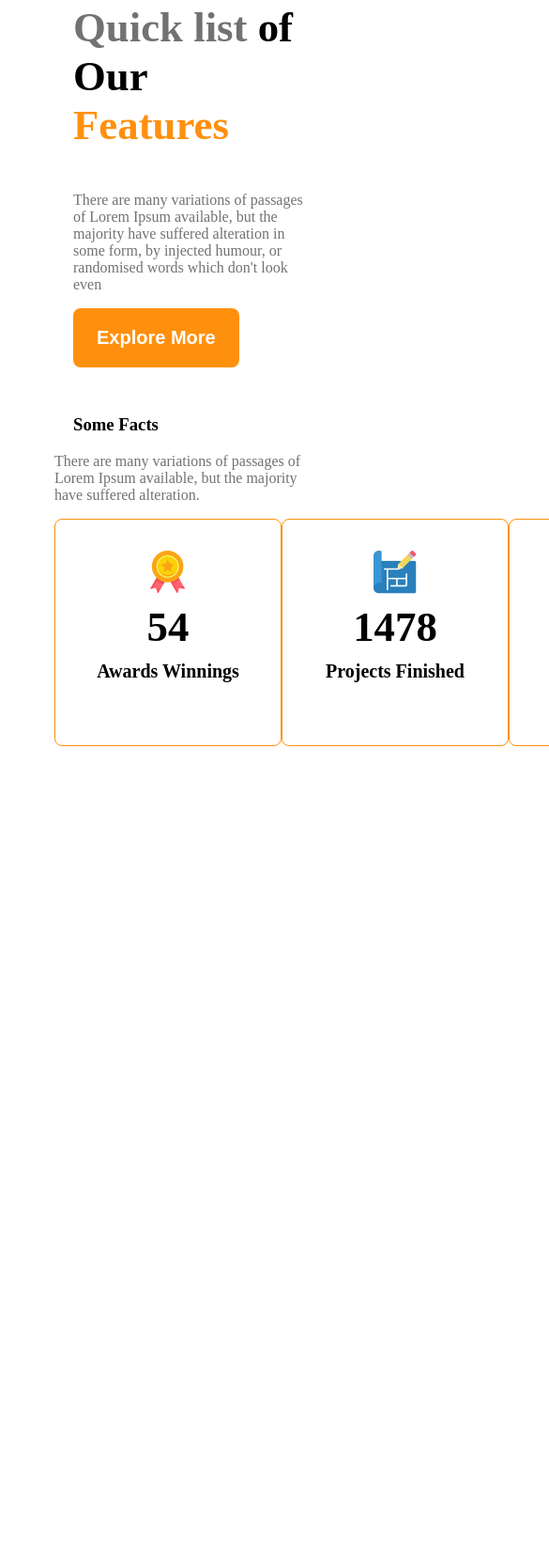
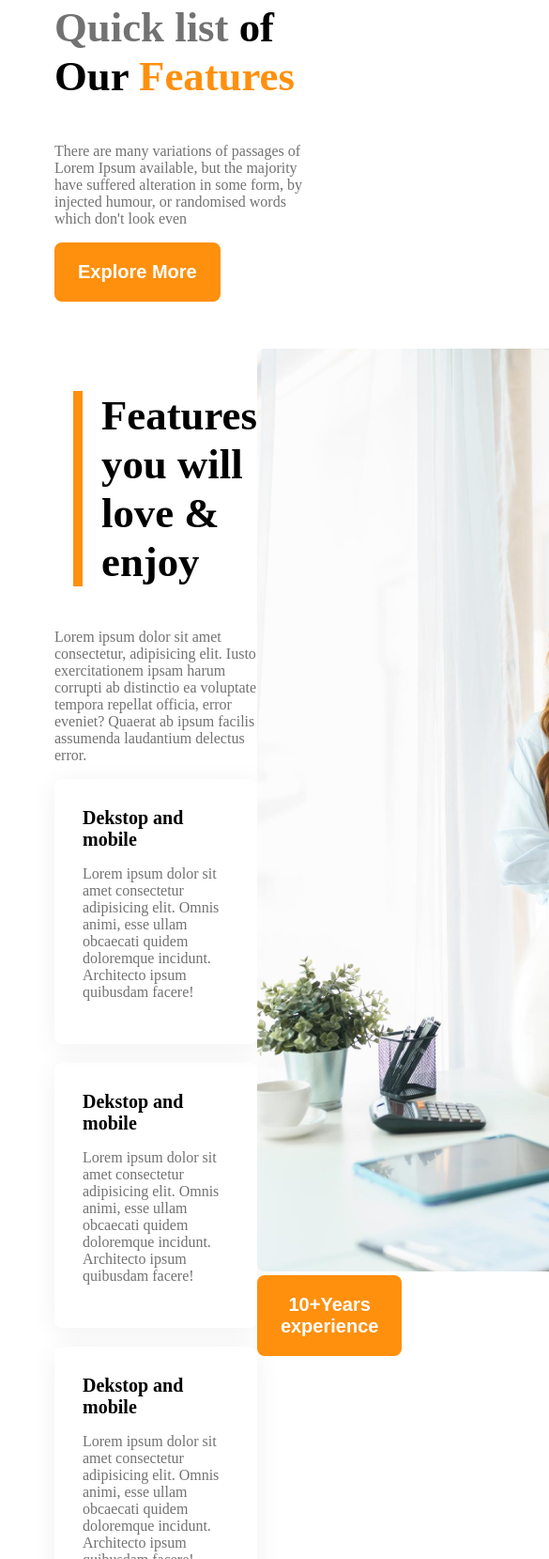
Before and after one commit to rajadhikary411/architect-website, a plain HTML site: page index.html in a window 390 px wide. Shown: the part 2489-4148 px from the top of the page at 94% size, 585 px wide, since content can reach past the window. Before the commit the page ends 3333 px from the top, so only its background shows below. Drawn offline with Linux system fonts and the light colour scheme.

Commit message:
button added

```diff
--- a/index.html
+++ b/index.html
@@ -37,7 +37,7 @@
                  <img src="./images/team3.png" alt="">
                  <img src="./images/team4.png" alt="">
             </div>
-            <div class="our-fea">
+            <div class="">
                 <h3 class="fea-title">
                    <span class="s1 text-light-gray"> Quick list</span> of Our <span class="s2 text-primary"> Features</span>
                 </h3>
@@ -49,7 +49,37 @@
 
         </section>
         <section>
-            <!-- our facts -->
+            <section class="fea display-flex">
+                <div>
+                    <h3 id ="border"class="our-fea">Features you will <br> love & enjoy</h3>
+                    <p class="text-light-gray">
+                        Lorem ipsum dolor sit amet consectetur, adipisicing elit. Iusto exercitationem ipsam harum corrupti ab distinctio ea voluptate tempora repellat officia, error eveniet? Quaerat ab ipsum facilis assumenda laudantium delectus error.
+                    </p>
+                    <div class="fea-card">
+                        <h4 class="fea-title">Dekstop and mobile</h4>
+                        <p class="text-light-gray">Lorem ipsum dolor sit amet consectetur adipisicing elit. Omnis animi, esse ullam obcaecati quidem doloremque incidunt. Architecto ipsum quibusdam facere!</p>
+                    </div>
+                    <div class="fea-card">
+                        <h4 class="fea-title">Dekstop and mobile</h4>
+                        <p class="text-light-gray">Lorem ipsum dolor sit amet consectetur adipisicing elit. Omnis animi, esse ullam obcaecati quidem doloremque incidunt. Architecto ipsum quibusdam facere!</p>
+                    </div>
+                    <div class="fea-card">
+                        <h4 class="fea-title">Dekstop and mobile</h4>
+                        <p class="text-light-gray">Lorem ipsum dolor sit amet consectetur adipisicing elit. Omnis animi, esse ullam obcaecati quidem doloremque incidunt. Architecto ipsum quibusdam facere!</p>
+                    </div>
+                    <div class="fea-card">
+                        <h4 class="fea-title">Dekstop and mobile</h4>
+                        <p class="text-light-gray">Lorem ipsum dolor sit amet consectetur adipisicing elit. Omnis animi, esse ullam obcaecati quidem doloremque incidunt. Architecto ipsum quibusdam facere!</p>
+                    </div>
+                </div>
+                <div>
+                    <img src="./images/architect.png" alt="">
+                    <button class="btn-primary">
+                       <span id="badge1">10+Years</span><br>
+                       <span id="badge2">experience</span>
+                    </button>
+                </div>
+            </section>
         </section>
         <section class="some-facts">
             <h3 class="our-fea">Some Facts</h3>
@@ -88,6 +118,22 @@
               </div>
 
         </section>
+        <div class="our-sponser">
+            <div class="sponser-info">
+                <h3 class="our-fea">
+                    Our Sponser
+                </h3>
+                <p class="text-light-gray">Lorem ipsum dolor sit amet consectetur adipisicing elit. Asperiores unde alias dolores consequatur. Itaque necessitatibus rerum eligendi neque, fuga officia.</p>
+            </div>
+            <div class="spon-com">
+                <img src="./images/sponsors/spotify.png" alt="">
+                <img src="./images/sponsors/google.png" alt="">
+                <img src="./images/sponsors/amazon.png" alt="">
+                <img src="./images/sponsors/telerama.png" alt="">
+                <img src="./images/sponsors/figma.png" alt="">
+            </div>
+
+        </div>
     </main>
     <footer>
 
--- a/style.css
+++ b/style.css
@@ -74,8 +74,9 @@ main>section{
     margin: 50px;
 }
 .our-fea{
-    margin-left: 100px;
     max-width: 530px;
+    font-size: 2.8rem;
+    font-weight: 700;
 }
 .teams{
     align-items: center;
@@ -121,17 +122,55 @@ main>section{
 .fact-des{
     max-width: 540px;
 }
+/* sponser-info */
+.sponser-info{
+    max-width: 850px;
+    margin: 50px auto;
+    text-align: center;
+}
+.spon-com{
+    display: grid;
+    grid-template-columns: repeat(5,1fr);
+    align-items: center;
+}
+.spon-com img{
+    filter: grayscale(100%);
+}
+#border{
+  border-left: 10px solid #ff900e;
+  padding-left: 20px;
+}
+.fea-card{
+    margin-bottom: 20px;
+    padding: 30px;
+    box-shadow: 0 4px 30px 0 rgba(0,0,0,0.06);
+    border-radius: 8px;
+}
+.fea-card .fea-title{
+    font-weight: 600;
+    font-size: 1.25rem;
+    margin-top: 0px;
+    margin-bottom: 0px;
+
+}
+.fea{
+    gap: 14  0px;
+}
 /* responsive media */
 @media screen and (max-width:576px) {
     .navber,.nav-link,.teams{
         display: flex;
         flex-direction: column;
     }
-    .team-img-con{
+    .team-img-con,.fatcs-con,.spon-com{
         grid-template-columns: repeat(1,1fr);
     }
     .our-fea{
         margin-left: 20px;
+    }
+    .fatcs-con,.spon-com{
+        justify-items: center;
+        gap: 24px;
     }
 }
 @media  screen and (min-width:576px) and (max-width:992px) {
@@ -139,4 +178,14 @@ main>section{
         flex-direction: column;
     }
     .our-fea{margin-left: 50px auto;}
+    .spon-com{
+        grid-template-columns: repeat(2,1fr);
+        gap: 50px;
+        justify-items: center;
+    }
+    .fatcs-con{
+        grid-template-columns: repeat(2,1fr);
+        gap: 30px;
+        justify-items: center;
+    }
 }
```
